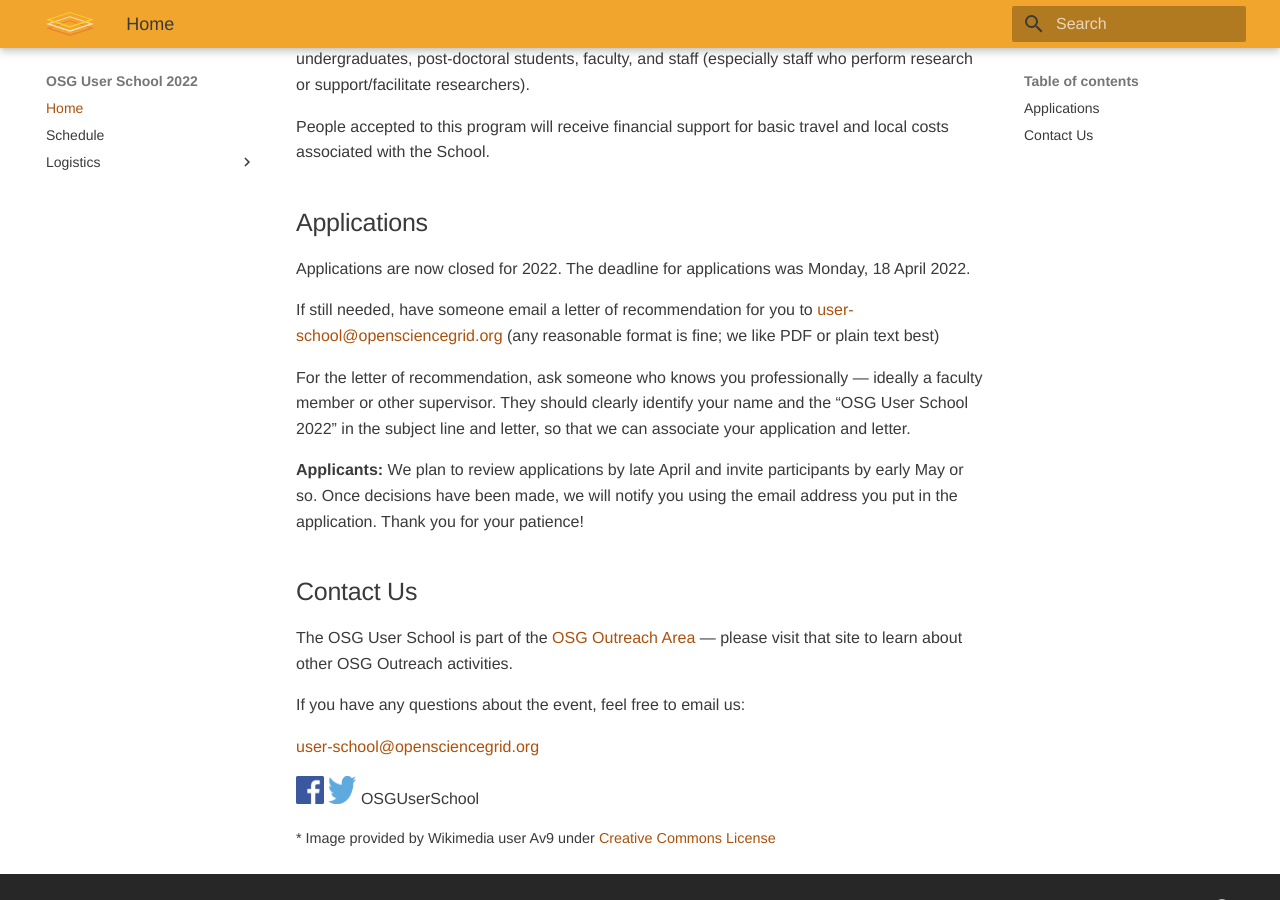
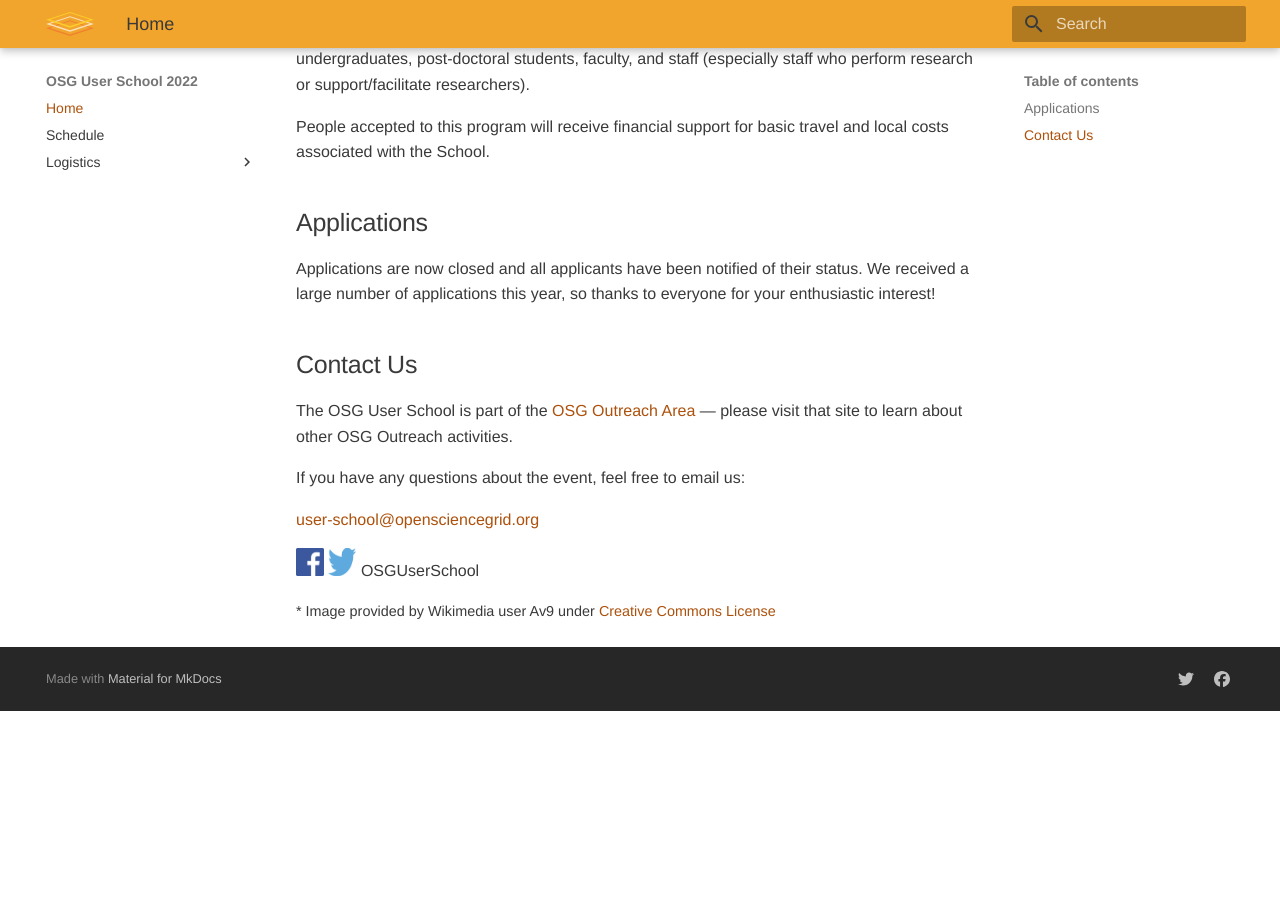
Before and after one commit to showmic09/user-school-2022, an MkDocs documentation site: the page built from docs/index.md, in a window 1280 px wide and 900 px high, scrolled down 651 px. Built offline with MkDocs 1.6.1 and Material for MkDocs 9.7.7, drawn with Linux system fonts in a browser that asks for light colours; after the commit the page ends 1362 px from its top, so only the background shows below that.

Commit message:
Stripped most app info from home

```diff
--- a/docs/index.md
+++ b/docs/index.md
@@ -29,24 +29,8 @@
 
 ## Applications
 
-Applications are now closed for 2022.
-The deadline for applications was Monday, 18 April 2022.
-
-If still needed,
-have someone email a letter of recommendation for you to
-[user-school@opensciencegrid.org](mailto:user-school@opensciencegrid.org)
-(any reasonable format is fine; we like PDF or plain text best)
-
-For the letter of recommendation, ask someone who knows you professionally&nbsp;&mdash;
-ideally a faculty member or other supervisor.
-They should clearly identify your name and the “OSG User School 2022” in the subject line and letter,
-so that we can associate your application and letter.
-
-**Applicants:**
-We plan to review applications by late April and invite participants by early May or so.
-Once decisions have been made,
-we will notify you using the email address you put in the application.
-Thank you for your patience!
+Applications are now closed and all applicants have been notified of their status.
+We received a large number of applications this year, so thanks to everyone for your enthusiastic interest!
 
 ## Contact Us
 
```
